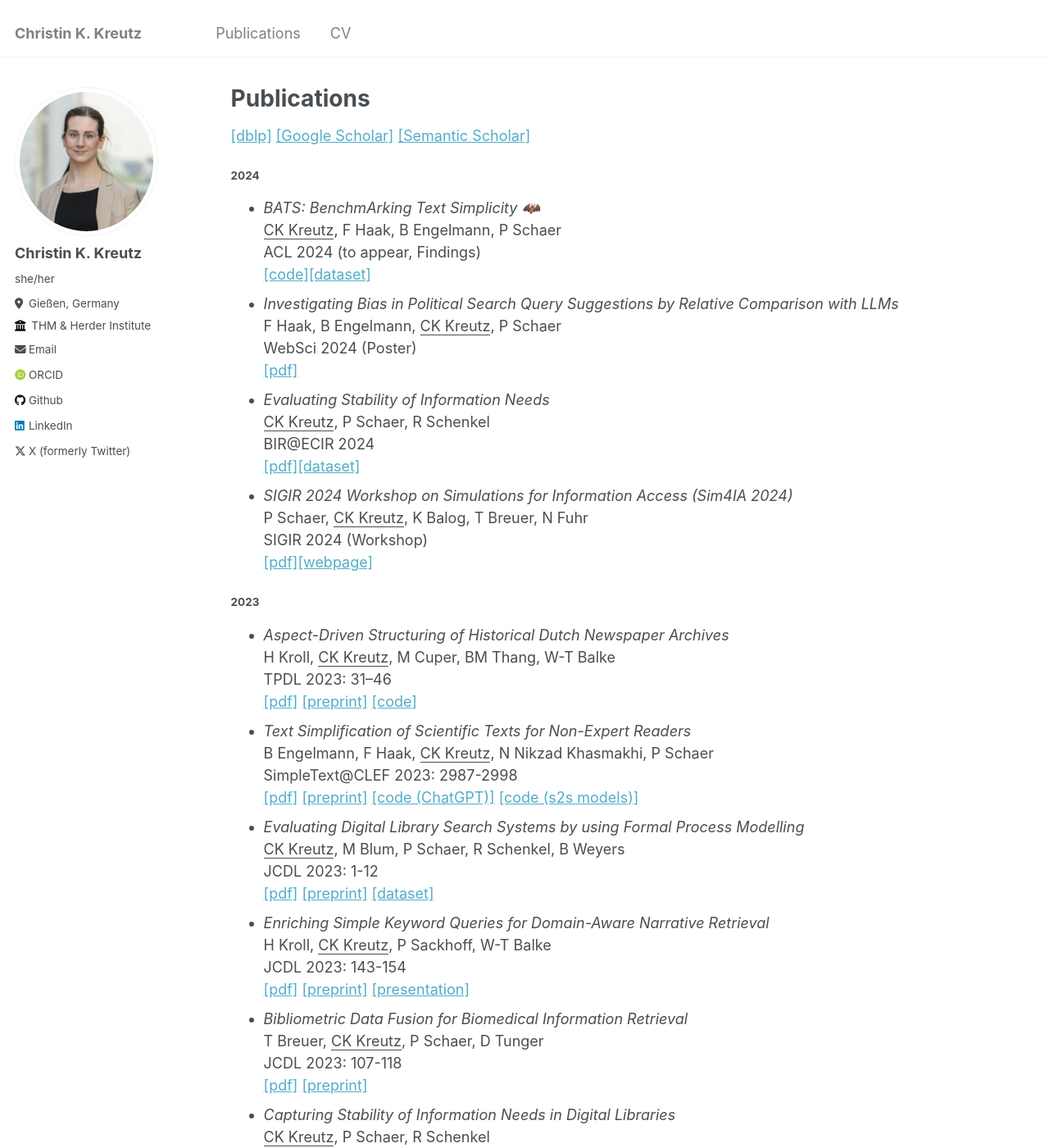
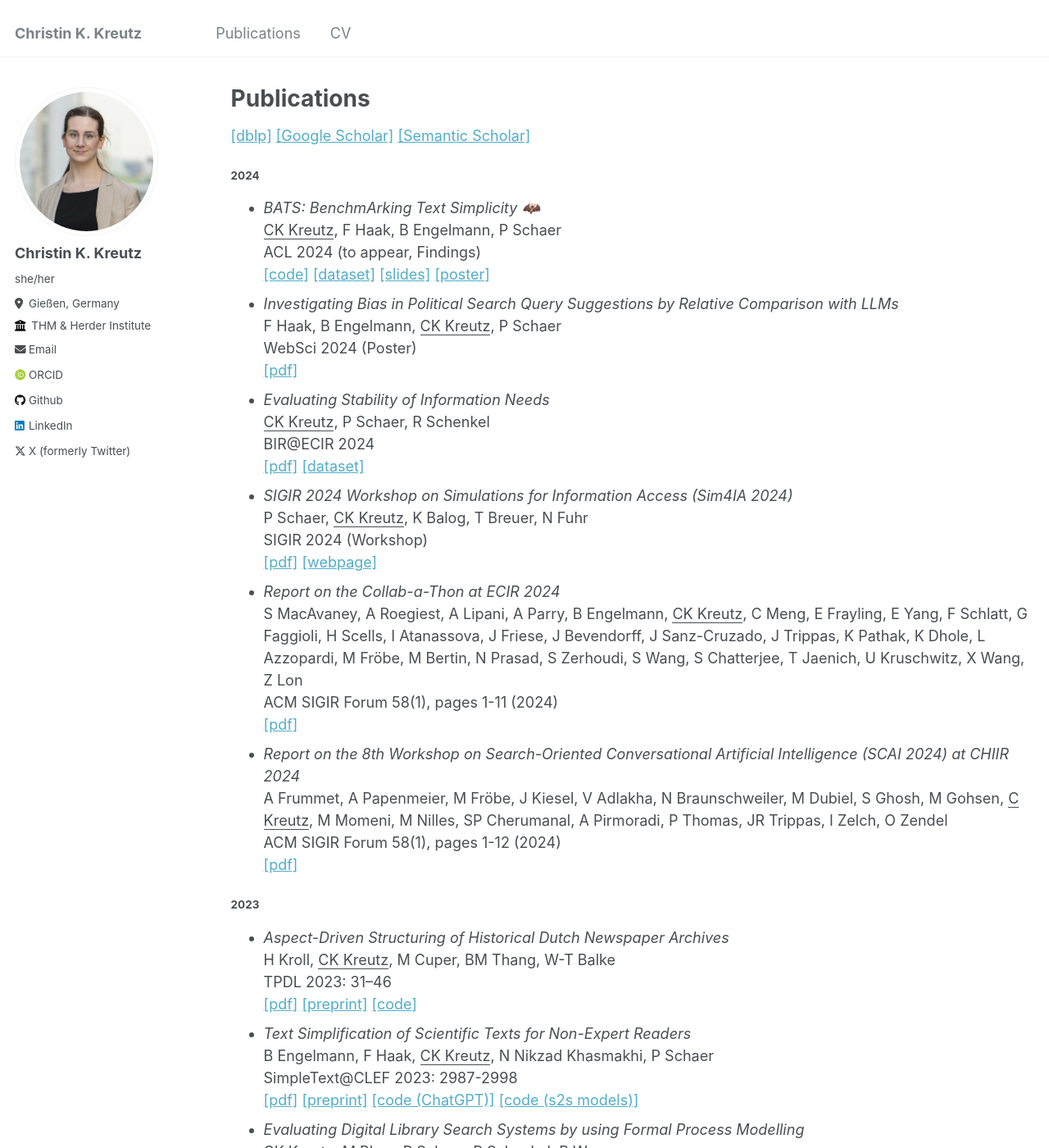
Before and after one commit to kreutzch/kreutzch.github.io, a Jekyll site: the page built from _pages/publications.md, in a window 1280 px wide and 1400 px high. Shown: the whole window at 82% size. Built offline with Jekyll 4.4.1, drawn with Linux system fonts in a browser that asks for light colours; some web fonts are replaced.

Commit message:
update aug 24

```diff
--- a/_pages/publications.md
+++ b/_pages/publications.md
@@ -12,7 +12,7 @@ author_profile: True
 - *BATS: BenchmArking Text Simplicity 🦇*\\
 <u>CK Kreutz</u>, F Haak, B Engelmann, P Schaer\\
 ACL 2024 (to appear, Findings)\\
-[[code]](https://github.com/bjoernengelmann/BATS)[[dataset]](https://zenodo.org/records/11371690)
+[[code]](https://github.com/bjoernengelmann/BATS) [[dataset]](https://zenodo.org/records/11371690) [[slides]](../files/ACL24 BATS.pdf) [[poster]](../files/BATS_ACL-poster.pdf)
 - *Investigating Bias in Political Search Query Suggestions by Relative Comparison with LLMs*\\
 F Haak, B Engelmann, <u>CK Kreutz</u>, P Schaer\\
 WebSci 2024 (Poster)\\
@@ -20,11 +20,19 @@ WebSci 2024 (Poster)\\
 - *Evaluating Stability of Information Needs*\\
 <u>CK Kreutz</u>, P Schaer, R Schenkel\\
 BIR@ECIR 2024\\
-[[pdf]](https://drive.google.com/file/d/1y1lnYSjWAfcM4Euia6gZjxftikTj9lhn/view)[[dataset]](https://zenodo.org/records/10791641)
+[[pdf]](https://drive.google.com/file/d/1y1lnYSjWAfcM4Euia6gZjxftikTj9lhn/view) [[dataset]](https://zenodo.org/records/10791641)
 - *SIGIR 2024 Workshop on Simulations for Information Access (Sim4IA 2024)*\\
 P Schaer, <u>CK Kreutz</u>, K Balog, T Breuer, N Fuhr\\
 SIGIR 2024 (Workshop)\\
-[[pdf]](https://dl.acm.org/doi/pdf/10.1145/3626772.3657991)[[webpage]](https://sim4ia.org/sigir2024/)
+[[pdf]](https://dl.acm.org/doi/10.1145/3626772.3657991) [[webpage]](https://sim4ia.org/sigir2024/)
+- *Report on the Collab-a-Thon at ECIR 2024*\\
+S MacAvaney, A Roegiest, A Lipani, A Parry, B Engelmann, <u>CK Kreutz</u>, C Meng, E Frayling, E Yang, F Schlatt, G Faggioli, H Scells, I Atanassova, J Friese, J Bevendorff, J Sanz-Cruzado, J Trippas, K Pathak, K Dhole, L Azzopardi, M Fröbe, M Bertin, N Prasad, S Zerhoudi, S Wang, S Chatterjee, T Jaenich, U Kruschwitz, X Wang, Z Lon\\
+ACM SIGIR Forum 58(1), pages 1-11 (2024)\\
+[[pdf]](https://dl.acm.org/doi/abs/10.1145/3687273.3687287)
+- *Report on the 8th Workshop on Search-Oriented Conversational Artificial Intelligence (SCAI 2024) at CHIIR 2024*\\
+A Frummet, A Papenmeier, M Fröbe, J Kiesel, V Adlakha, N Braunschweiler, M Dubiel, S Ghosh, M Gohsen, <u>C Kreutz</u>, M Momeni, M Nilles, SP Cherumanal, A Pirmoradi, P Thomas, JR Trippas, I Zelch, O Zendel\\
+ACM SIGIR Forum 58(1), pages 1-12 (2024)\\
+[[pdf]](https://downloads.webis.de/publications/papers/frummet_2024b.pdf)
 
 ##### 2023
 
```
Also changed, not shown: _pages/cv.md (+5 -0 lines), 2 other files.
